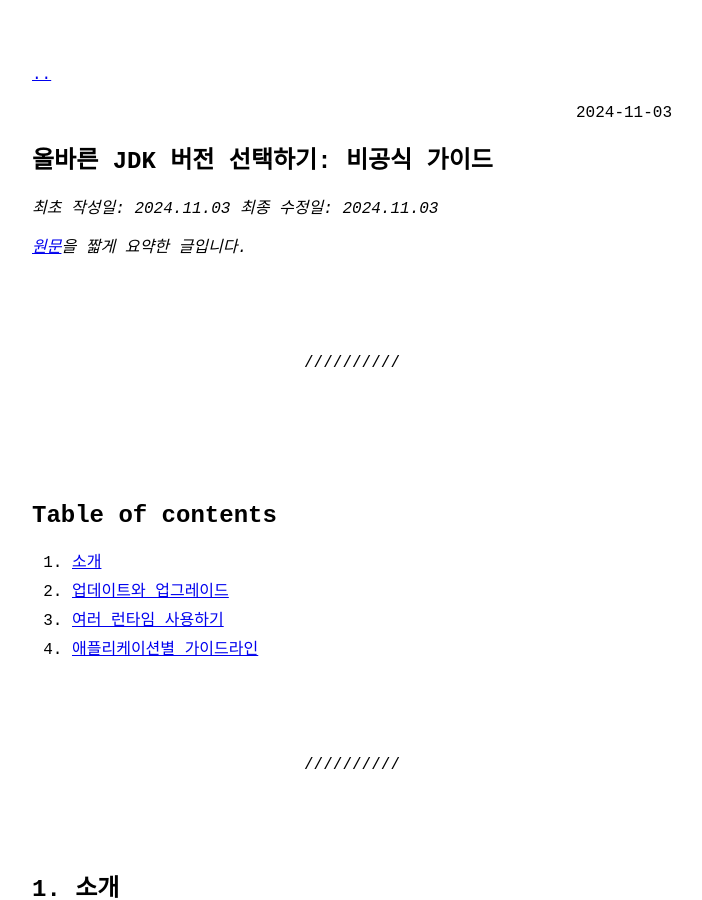
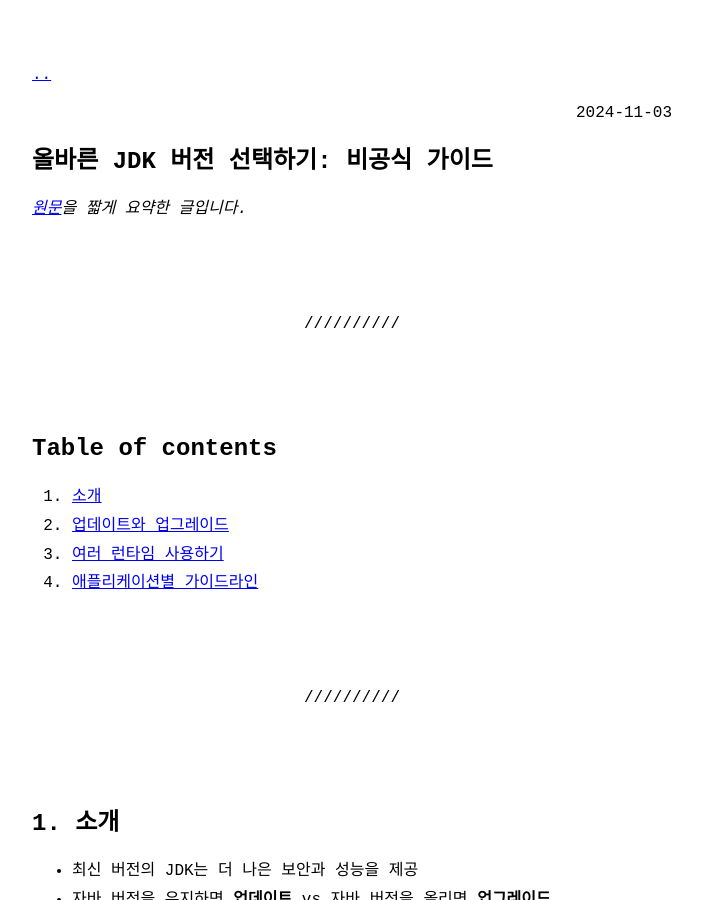
Before and after one commit to electronyoon/electronyoon.github.io, a Jekyll site: the page built from _posts/2024-11-03-올바른 JDK 버전 선택하기: 비공식 가이드.md, in a window 1280 px wide and 900 px high. Shown: the whole window, without its empty margins (288-990 px from the left). Built offline with Jekyll 4.4.1, drawn with Linux system fonts in a browser that asks for light colours; part of the change alters nothing that is shown.

```diff
--- a/_posts/2024-11-03-올바른 JDK 버전 선택하기: 비공식 가이드.md
+++ b/_posts/2024-11-03-올바른 JDK 버전 선택하기: 비공식 가이드.md
@@ -3,8 +3,6 @@ layout: post
 title: "올바른 JDK 버전 선택하기: 비공식 가이드"
 category: tech
 ---
-
-*최초 작성일: 2024.11.03 최종 수정일: 2024.11.03*
 
 *[원문](https://blogs.oracle.com/java/post/choosing-the-right-jdk-version)을 짧게 요약한 글입니다.*
 
@@ -15,11 +13,11 @@ category: tech
 <br><br>
 
 
-## Table of contents
-1. [소개](#소개)
-2. [업데이트와 업그레이드](#업데이트와-업그레이드)
-3. [여러 런타임 사용하기](#여러-런타임-사용하기)
-4. [애플리케이션별 가이드라인](#애플리케이션별-가이드라인)
+# Table of contents
+1. [소개](#1-소개)
+2. [업데이트와 업그레이드](#2-업데이트와-업그레이드)
+3. [여러 런타임 사용하기](#3-여러-런타임-사용하기)
+4. [애플리케이션별 가이드라인](#4-애플리케이션별-가이드라인)
 
 <br><br>
 
```
